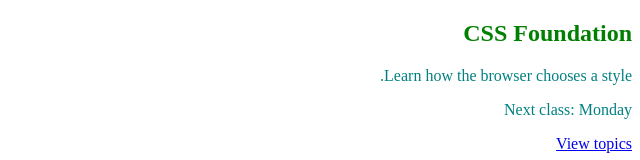
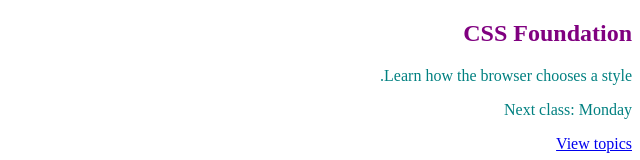
Before and after one commit to daash1234-arch/coderz-institute, a plain HTML site: page session6/assiment2/index.html in a window 1280 px wide. Shown: the top 160 px of the page, without its empty margins (640-1280 px from the left). Drawn offline with Linux system fonts and the light colour scheme.

Commit message:
remove marks

```diff
--- a/session6/assiment2/styles.css
+++ b/session6/assiment2/styles.css
@@ -1,4 +1,4 @@
- /*#course-title{color:purple;}*/
+ #course-title{color:purple;}
 
 .title{color: green;}
 
```
